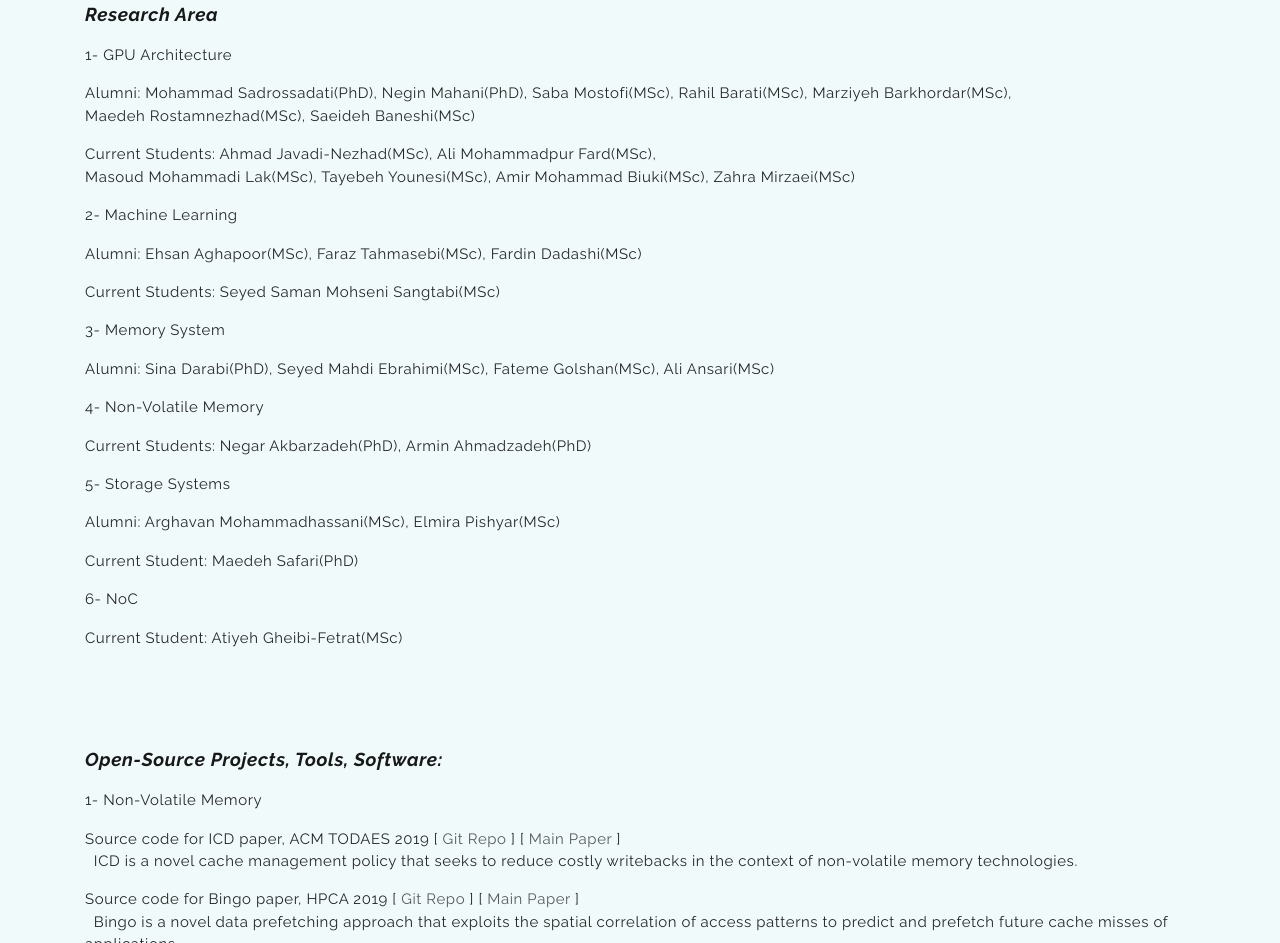
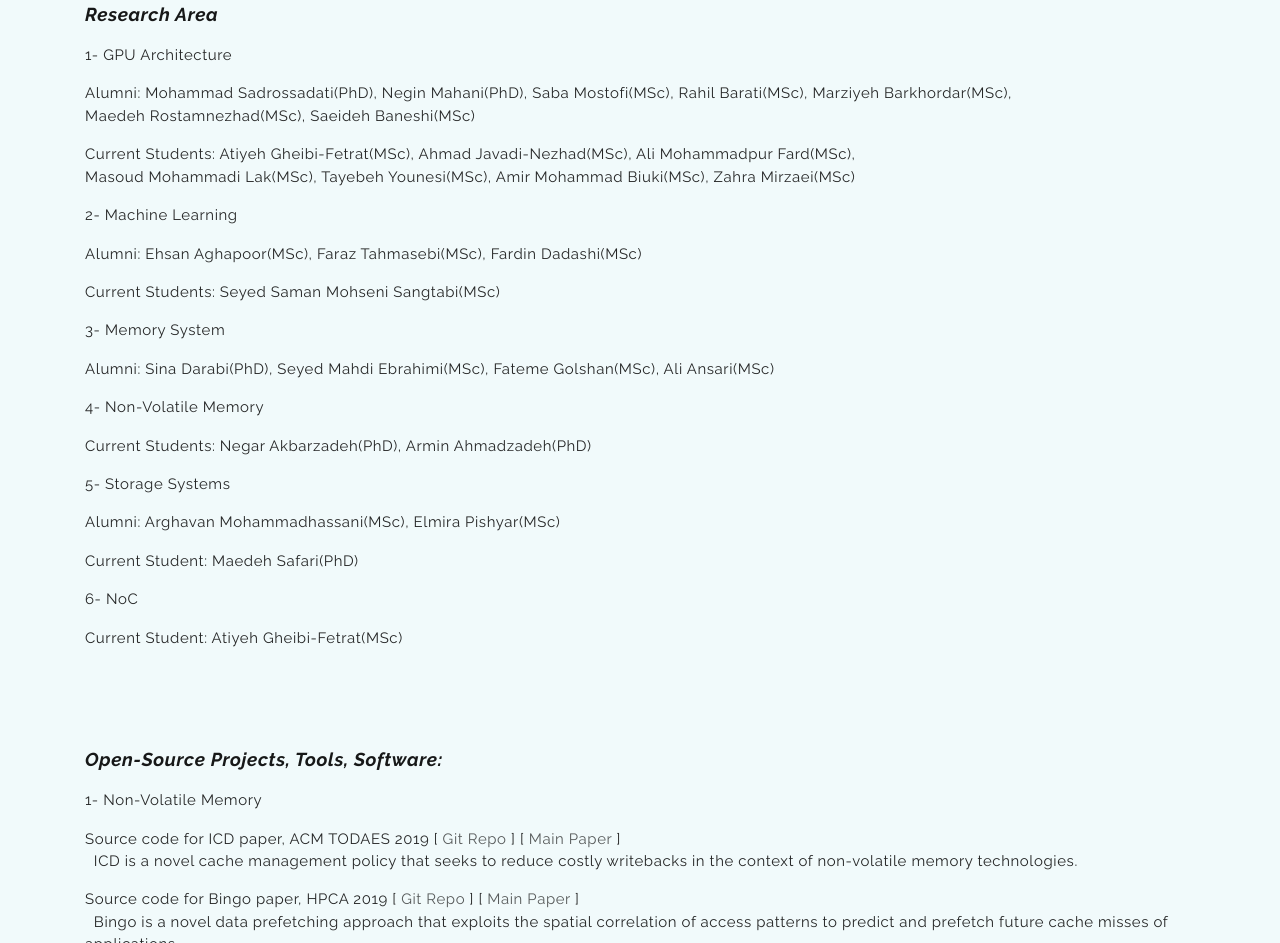
Before and after one commit to ajvnd/HPCAN, a website: page projects.html in a window 1280 px wide. Shown: the part 916-1859 px from the top of the page. Drawn offline with Linux system fonts and the light colour scheme.

Commit message:
project change

```diff
--- a/projects.html
+++ b/projects.html
@@ -94,7 +94,7 @@
                         Marziyeh Barkhordar(MSc),<br /> Maedeh Rostamnezhad(MSc), Saeideh Baneshi(MSc)<br>
 
                     </p>
-                    <p>Current Students: Ahmad Javadi-Nezhad(MSc), Ali Mohammadpur Fard(MSc),<br /> Masoud Mohammadi Lak(MSc), Tayebeh Younesi(MSc), Amir Mohammad Biuki(MSc), Zahra Mirzaei(MSc)<br></p>
+                    <p>Current Students: Atiyeh Gheibi-Fetrat(MSc), Ahmad Javadi-Nezhad(MSc), Ali Mohammadpur Fard(MSc),<br /> Masoud Mohammadi Lak(MSc), Tayebeh Younesi(MSc), Amir Mohammad Biuki(MSc), Zahra Mirzaei(MSc)<br></p>
                     <p>2- Machine Learning<br></p>
                     <p>Alumni: Ehsan Aghapoor(MSc), Faraz Tahmasebi(MSc), Fardin Dadashi(MSc)</p>
                     <p>Current Students: Seyed Saman Mohseni Sangtabi(MSc) <br></p>
```
